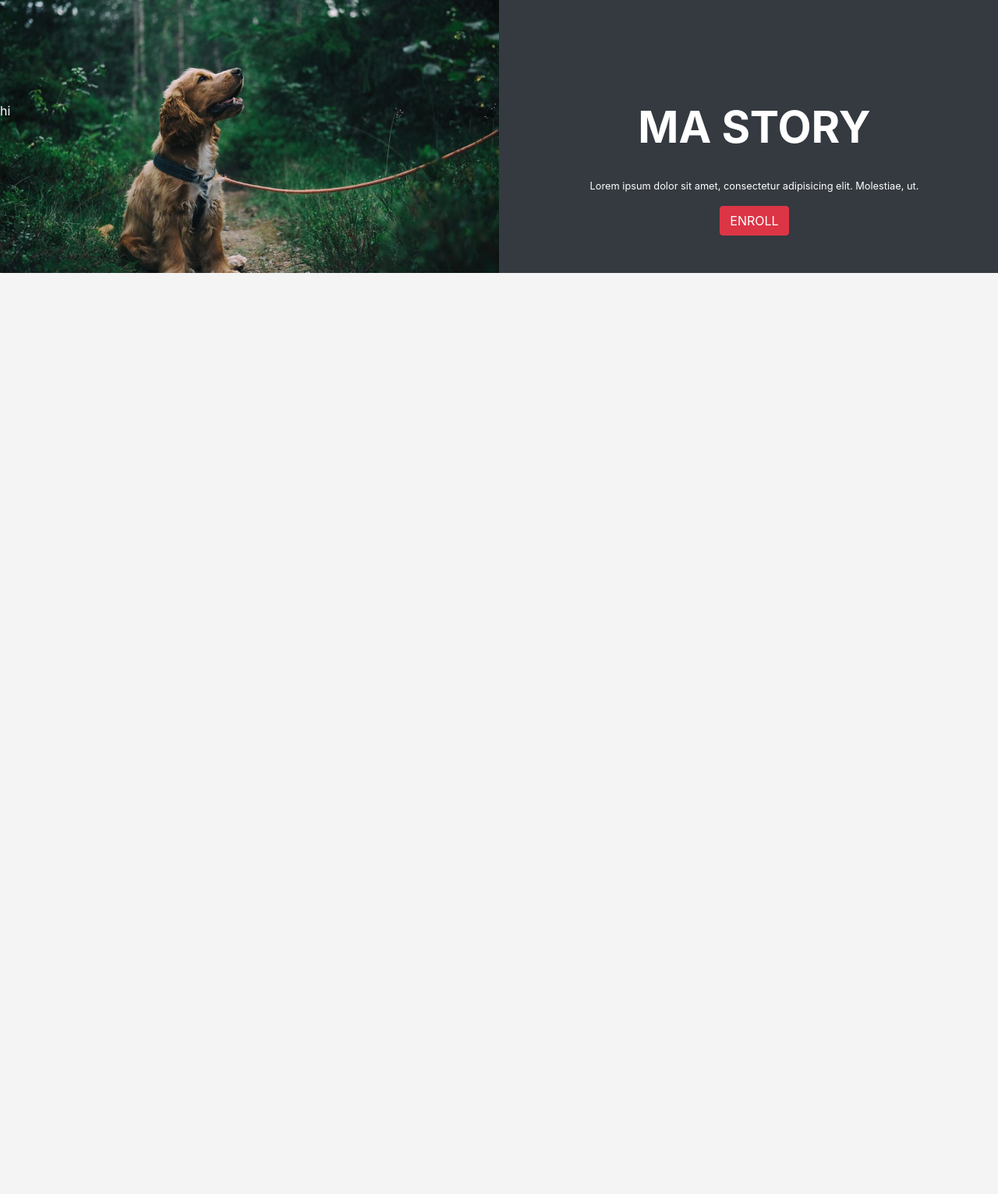
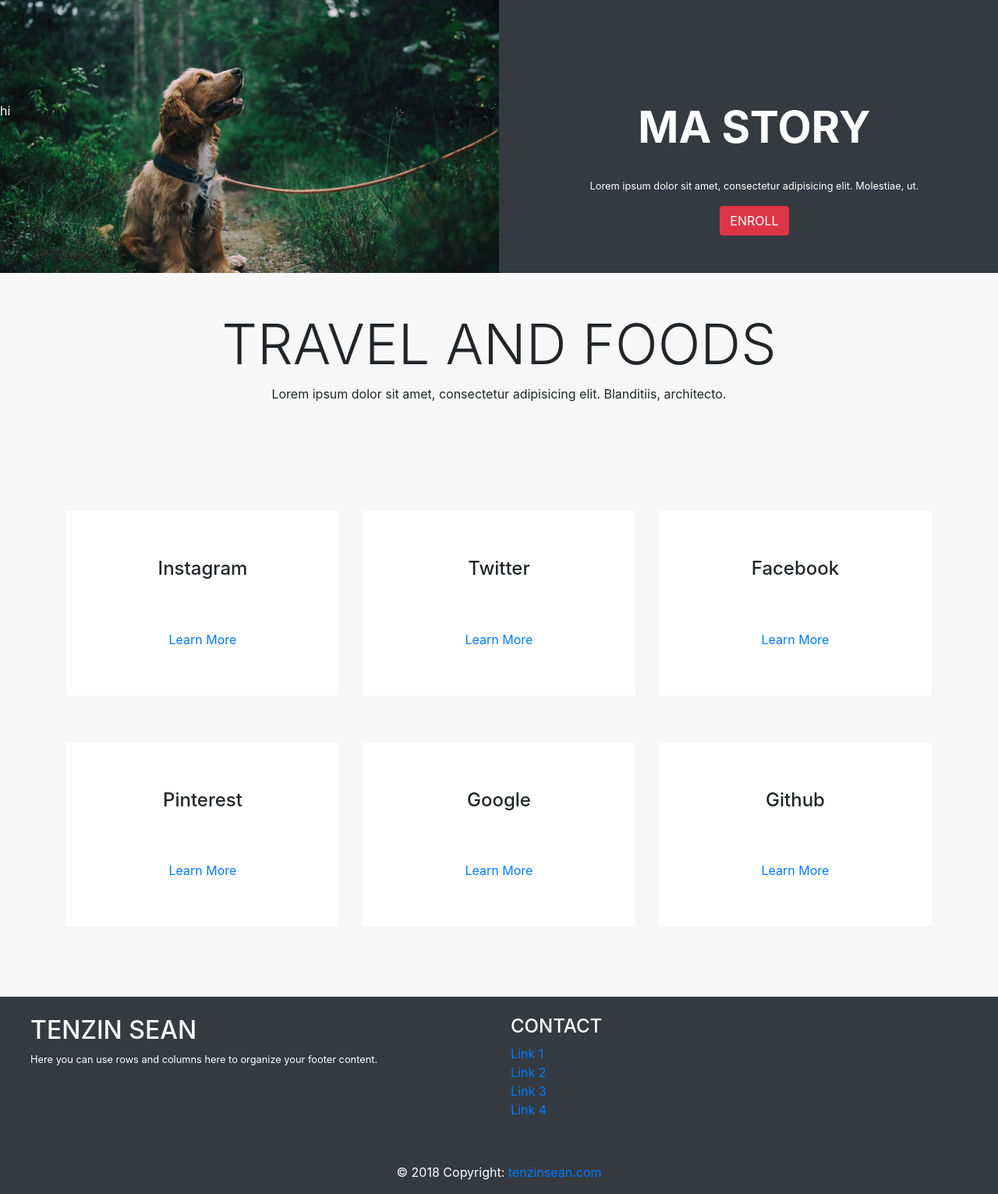
Before and after one commit to TenzinSean/private_web, a Django app: page / in a window 1280 px wide. Shown: the part 3930-5461 px from the top of the page at 78% size. Before the commit the page ends 4280 px from the top, so only its background shows below. Run offline with Django 3.2, Linux system fonts and the light colour scheme; data comes from the database, SQL or seed files in the repository; both versions use the stored data as it was after the commit; some libraries are stand-ins or nearby versions.

Commit message:
update all

```diff
--- a/baseblog/models.py
+++ b/baseblog/models.py
@@ -15,7 +15,12 @@ class Blog(models.Model):
 
 
 class Travel(models.Model):
-    pass
+    label = models.CharField(max_length=255)
+    content = models.TextField()
+    pic = models.ImageField(upload_to = 'pic_folder/')
+
+    def __str__(self):
+        return self.title
 
 
 class PhotoCollection(models.Model):
--- a/baseblog/static/css/firstPage.css
+++ b/baseblog/static/css/firstPage.css
@@ -125,3 +125,23 @@ header h2 {
   padding-bottom: 10%;
   background-color: grey;
 }
+
+
+/* Seventh css */
+.box{
+    padding:60px 0px;
+}
+
+.box-part{
+    background:#FFF;
+    border-radius:0;
+    padding:60px 10px;
+    margin:30px 0px;
+}
+.text{
+    margin:20px 0px;
+}
+
+.fa{
+     color:#4183D7;
+}
--- a/baseblog/templates/base.html
+++ b/baseblog/templates/base.html
@@ -44,6 +44,65 @@
   {% endblock %}
 </div>
 
+<!-- Footer -->
+<footer class="page-footer font-small bg-dark pt-4 text-white">
+    <!-- Footer Links -->
+    <div class="container-fluid text-center text-md-left">
+      <!-- Grid row -->
+      <div class="row">
+
+        <!-- Grid column -->
+        <div class="col-md-6 mt-md-0 mt-3">
+
+          <!-- Content -->
+          <h2 class="text-uppercase ml-4">Tenzin Sean</h2>
+          <p class="small ml-4">Here you can use rows and columns here to organize your footer content.</p>
+
+        </div>
+        <!-- Grid column -->
+
+        <hr class="clearfix w-100 d-md-none pb-3">
+
+
+          <!-- Grid column -->
+          <div class="col-md-3 mb-md-0 mb-3">
+
+            <!-- Links -->
+            <h4 class="text-uppercase">CONTACT</h4>
+
+            <ul class="list-unstyled">
+              <li>
+                <a href="#!">Link 1</a>
+              </li>
+              <li>
+                <a href="#!">Link 2</a>
+              </li>
+              <li>
+                <a href="#!">Link 3</a>
+              </li>
+              <li>
+                <a href="#!">Link 4</a>
+              </li>
+            </ul>
+
+          </div>
+          <!-- Grid column -->
+
+      </div>
+      <!-- Grid row -->
+
+    </div>
+    <!-- Footer Links -->
+
+    <!-- Copyright -->
+    <div class="footer-copyright text-center py-3 mt-4">© 2018 Copyright:
+      <a href="https://mdbootstrap.com/education/bootstrap/"> tenzinsean.com</a>
+    </div>
+    <!-- Copyright -->
+
+  </footer>
+  <!-- Footer -->
+
   <!-- javascript -->
   <script src="https://code.jquery.com/jquery-3.3.1.slim.min.js" integrity="sha384-q8i/X+965DzO0rT7abK41JStQIAqVgRVzpbzo5smXKp4YfRvH+8abtTE1Pi6jizo" crossorigin="anonymous"></script>
   <script src="https://cdnjs.cloudflare.com/ajax/libs/popper.js/1.14.3/umd/popper.min.js" integrity="sha384-ZMP7rVo3mIykV+2+9J3UJ46jBk0WLaUAdn689aCwoqbBJiSnjAK/l8WvCWPIPm49" crossorigin="anonymous"></script>
--- a/baseblog/templates/second.html
+++ b/baseblog/templates/second.html
@@ -120,4 +120,114 @@
   </article>
 
 
+  <!--seventh story -->
+
+  <div class="seven mt-5 text-center mb-5">
+    <h1 class="display-3">TRAVEL AND FOODS</h1>
+    <p>Lorem ipsum dolor sit amet, consectetur adipisicing elit. Blanditiis, architecto.</p>
+  </div>
+
+  <div class="box">
+    <div class="container">
+     	<div class="row">
+			    <div class="col-lg-4 col-md-4 col-sm-4 col-xs-12">
+					<div class="box-part text-center">
+                    <i class="fa fa-instagram fa-3x" aria-hidden="true"></i>
+						<div class="title">
+							<h4>Instagram</h4>
+						</div>
+						<div class="text">
+              <img src="" alt="">
+						</div>
+						<a href="#">Learn More</a>
+					 </div>
+				</div>
+				 <div class="col-lg-4 col-md-4 col-sm-4 col-xs-12">
+					<div class="box-part text-center">
+					    <i class="fa fa-twitter fa-3x" aria-hidden="true"></i>
+						<div class="title">
+							<h4>Twitter</h4>
+						</div>
+						<div class="text">
+              <img src="" alt="">
+						</div>
+						<a href="#">Learn More</a>
+					 </div>
+				</div>
+				 <div class="col-lg-4 col-md-4 col-sm-4 col-xs-12">
+
+					<div class="box-part text-center">
+
+                        <i class="fa fa-facebook fa-3x" aria-hidden="true"></i>
+
+						<div class="title">
+							<h4>Facebook</h4>
+						</div>
+
+						<div class="text">
+              <img src="" alt="">
+						</div>
+
+						<a href="#">Learn More</a>
+
+					 </div>
+				</div>
+
+				<div class="col-lg-4 col-md-4 col-sm-4 col-xs-12">
+
+					<div class="box-part text-center">
+
+                        <i class="fa fa-pinterest-p fa-3x" aria-hidden="true"></i>
+
+						<div class="title">
+							<h4>Pinterest</h4>
+						</div>
+
+						<div class="text">
+              <img src="" alt="">
+						</div>
+
+						<a href="#">Learn More</a>
+
+					 </div>
+				</div>
+
+				 <div class="col-lg-4 col-md-4 col-sm-4 col-xs-12">
+
+					<div class="box-part text-center">
+
+					    <i class="fa fa-google-plus fa-3x" aria-hidden="true"></i>
+
+						<div class="title">
+							<h4>Google</h4>
+						</div>
+
+						<div class="text">
+              <img src="" alt="">
+						</div>
+						<a href="#">Learn More</a>
+					 </div>
+				</div>
+				 <div class="col-lg-4 col-md-4 col-sm-4 col-xs-12">
+
+					<div class="box-part text-center">
+
+                        <i class="fa fa-github fa-3x" aria-hidden="true"></i>
+
+						<div class="title">
+							<h4>Github</h4>
+						</div>
+
+						<div class="text">
+              <img src="" alt="">
+						</div>
+
+						<a href="#">Learn More</a>
+					 </div>
+				</div>
+		</div>
+    </div>
+</div>
+
+
 {% endblock content %}
--- a/private_website/settings.py
+++ b/private_website/settings.py
@@ -37,8 +37,6 @@ INSTALLED_APPS = [
     'django.contrib.sessions',
     'django.contrib.messages',
     'django.contrib.staticfiles',
-    'django_extensions',
-    'sass_processor',
     'baseblog.apps.BaseblogConfig',
 ]
 
@@ -130,7 +128,6 @@ STATIC_ROOT = os.path.join(BASE_DIR, 'staticfiles')
 STATICFILES_FINDERS = [
     'django.contrib.staticfiles.finders.FileSystemFinder',
     'django.contrib.staticfiles.finders.AppDirectoriesFinder',
-    'sass_processor.finders.CssFinder',
 ]
 
 MEDIA_ROOT = os.path.join(BASE_DIR, 'media')
```
Also changed, not shown: db.sqlite3, media/pic_folder/venice.jpg (added), media/pic_folder/venice_BVBGexm.jpg (added), media/pic_folder/venice_XRNWnPb.jpg (added), media/pic_folder/venice_kan0GvP.jpg (added).
